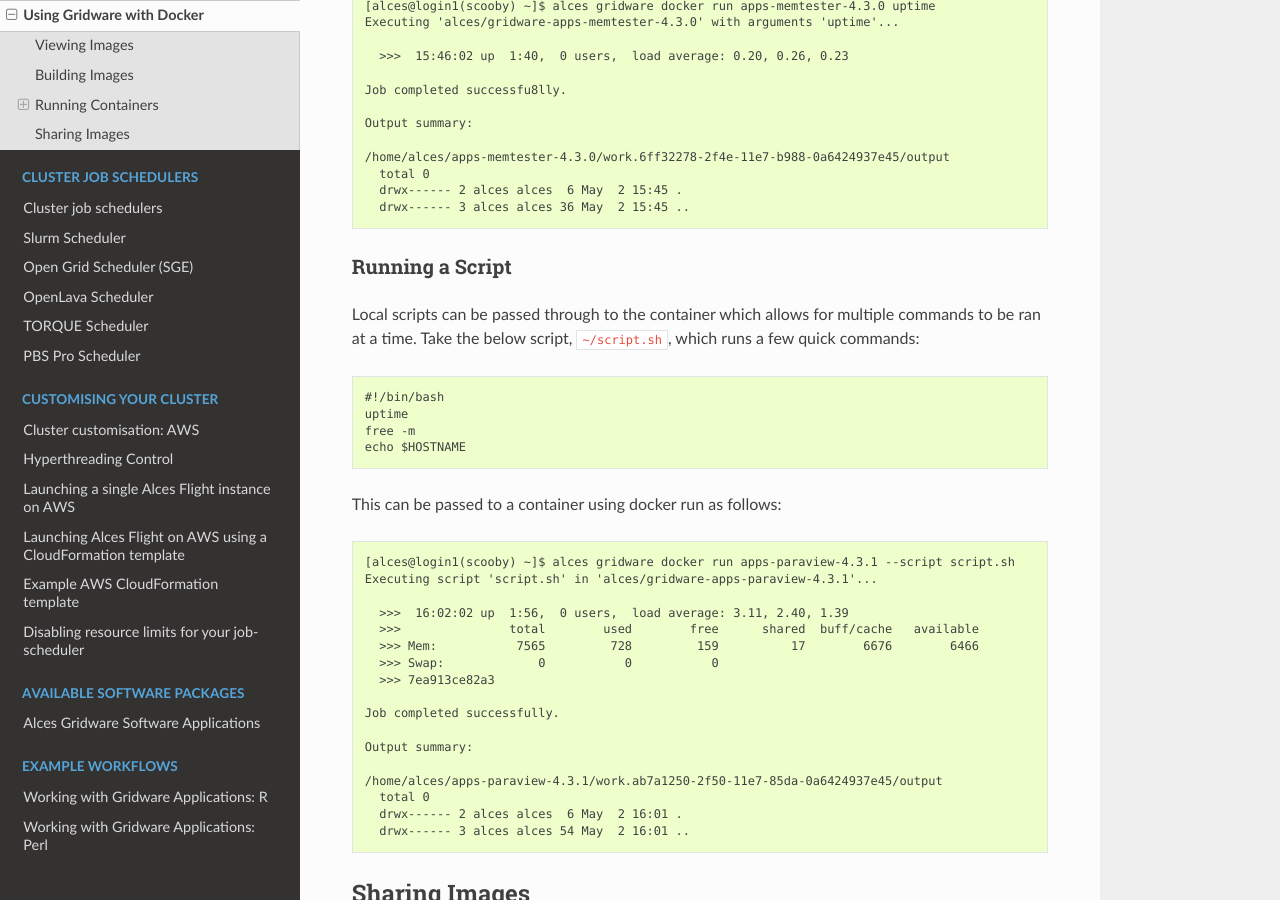
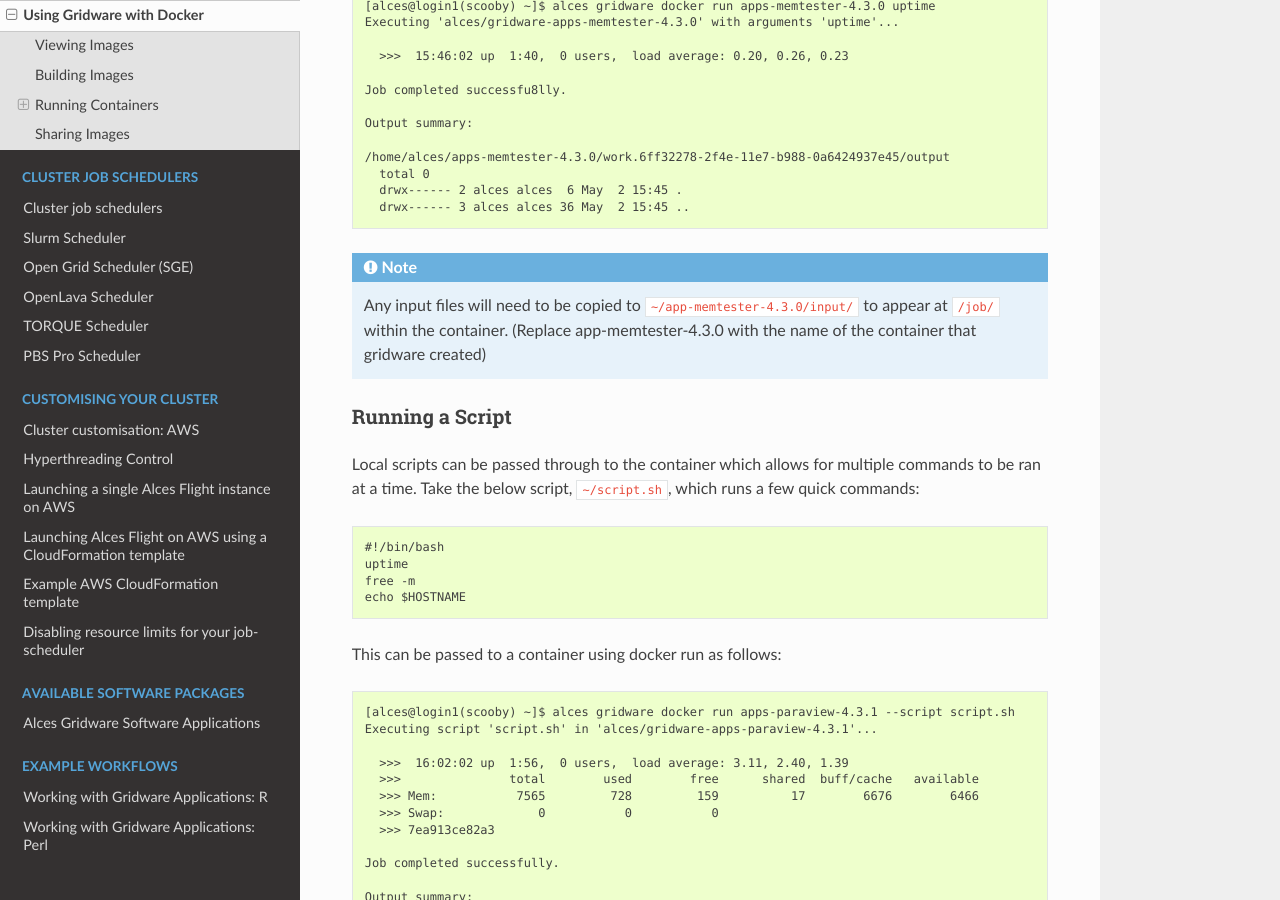
Before and after one commit to alces-software/flight-appliance-docs, a Sphinx documentation site: the page built from docs/source/apps/docker.rst, in a window 1280 px wide and 900 px high, scrolled down 1695 px. Built offline with Sphinx 7.4.7 and the Read the Docs theme 2.0.0, drawn with Linux system fonts in a browser that asks for light colours.

Commit message:
Added note regarding input files

```diff
--- a/docs/source/apps/docker.rst
+++ b/docs/source/apps/docker.rst
@@ -63,6 +63,8 @@
       drwx------ 2 alces alces  6 May  2 15:45 .
       drwx------ 3 alces alces 36 May  2 15:45 ..
 
+.. note:: Any input files will need to be copied to ``~/app-memtester-4.3.0/input/`` to appear at ``/job/`` within the container. (Replace app-memtester-4.3.0 with the name of the container that gridware created)
+
 Running a Script
 ----------------
 
```
